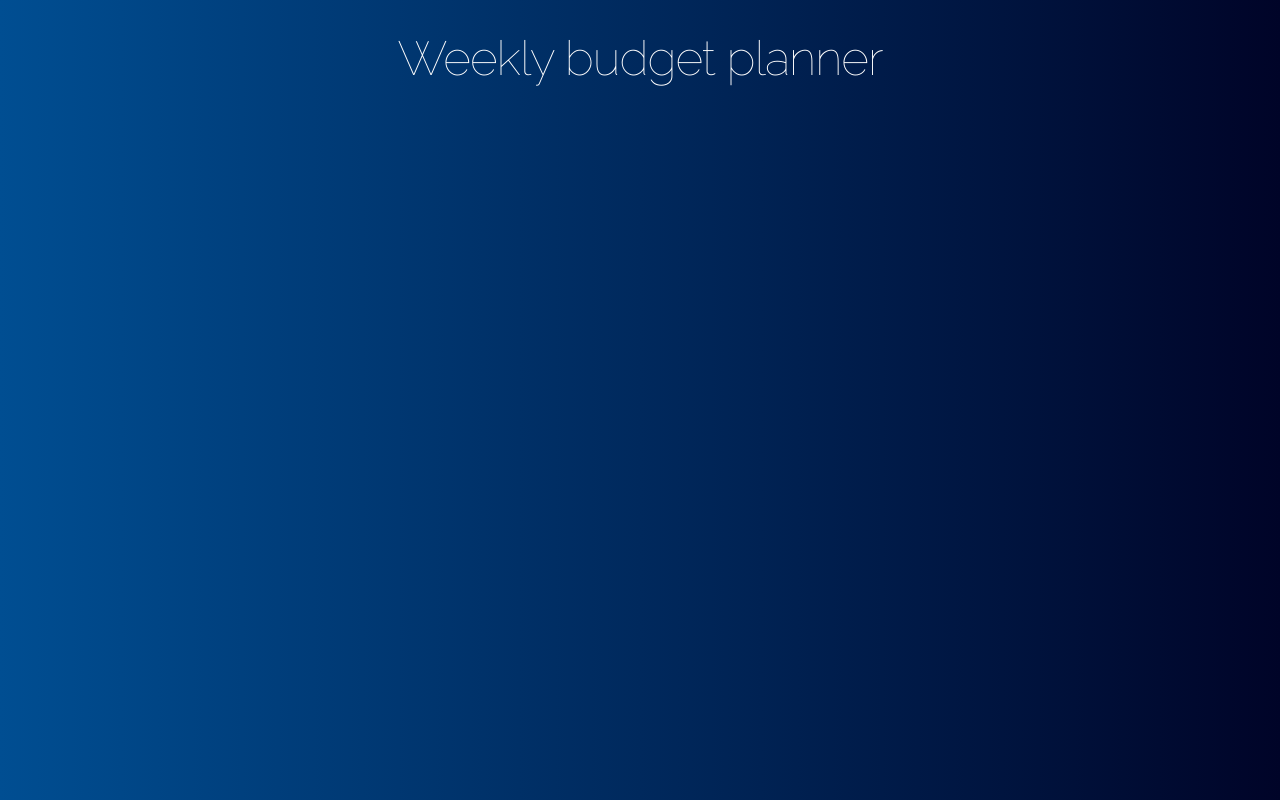
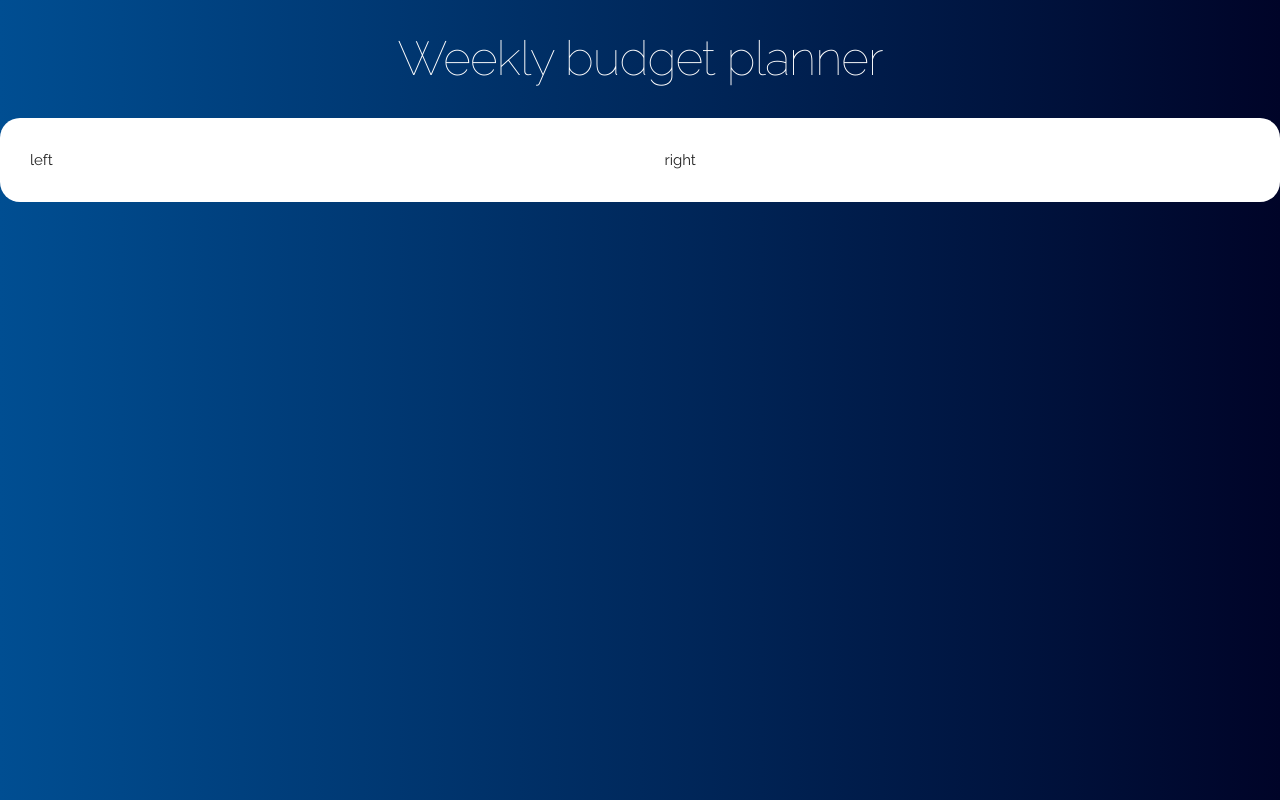
Before and after one commit to gartox/webinar-budget-planner, a React (Create React App) app: page / in a window 1280 px wide. Built offline with nearby package versions, Linux system fonts and the light colour scheme.

Commit message:
Add the content structure

```diff
--- a/src/App.js
+++ b/src/App.js
@@ -6,6 +6,12 @@ function App() {
   return (
     <div className="App">
       <Header title="Weekly budget planner" />
+      <div className="main-content content">
+        <div className="row">
+          <div className="one-half column"> left </div>
+          <div className="one-half column"> right </div>
+        </div>
+      </div>
     </div>
   );
 }
--- a/src/css/App.css
+++ b/src/css/App.css
@@ -16,7 +16,7 @@ header {
 .content {
   padding:20px;
 }
-.content-main {
+.main-content {
   background-color: white;
   padding: 30px;
   border-radius: 20px;
```
